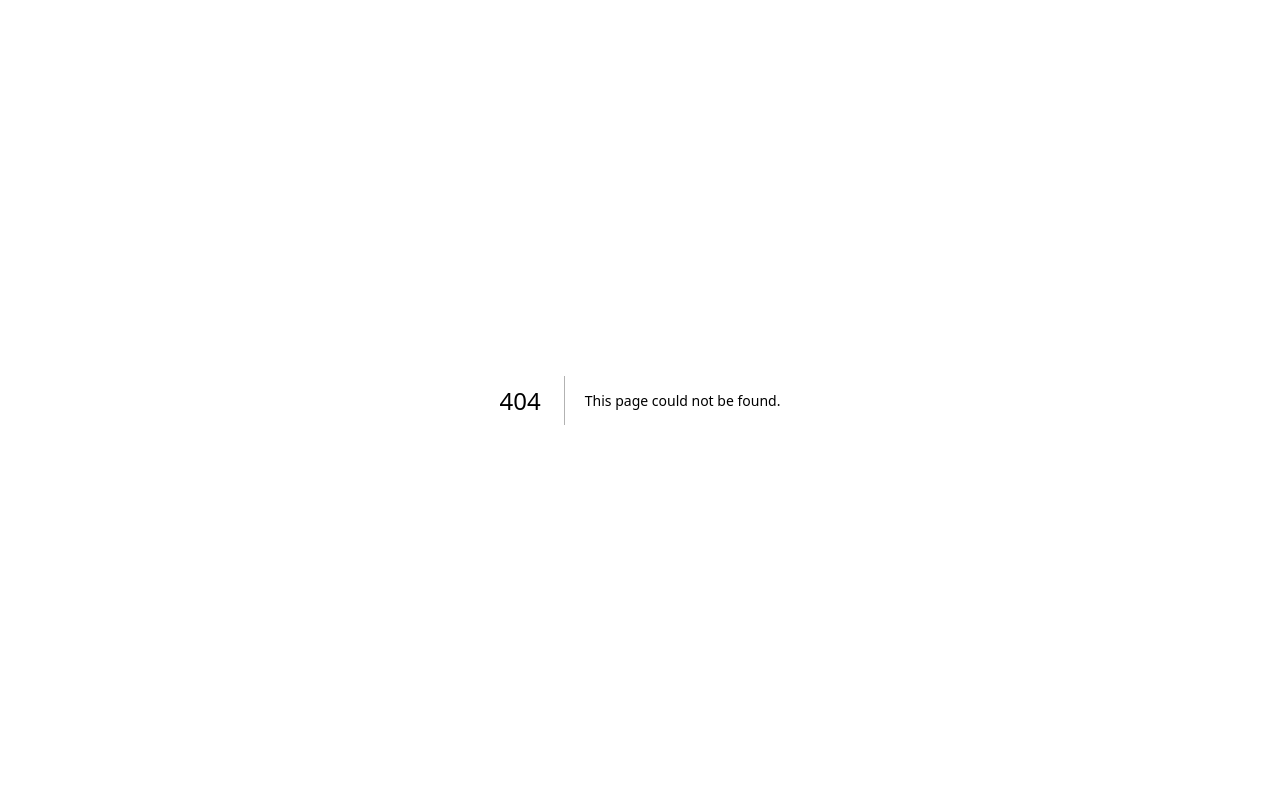
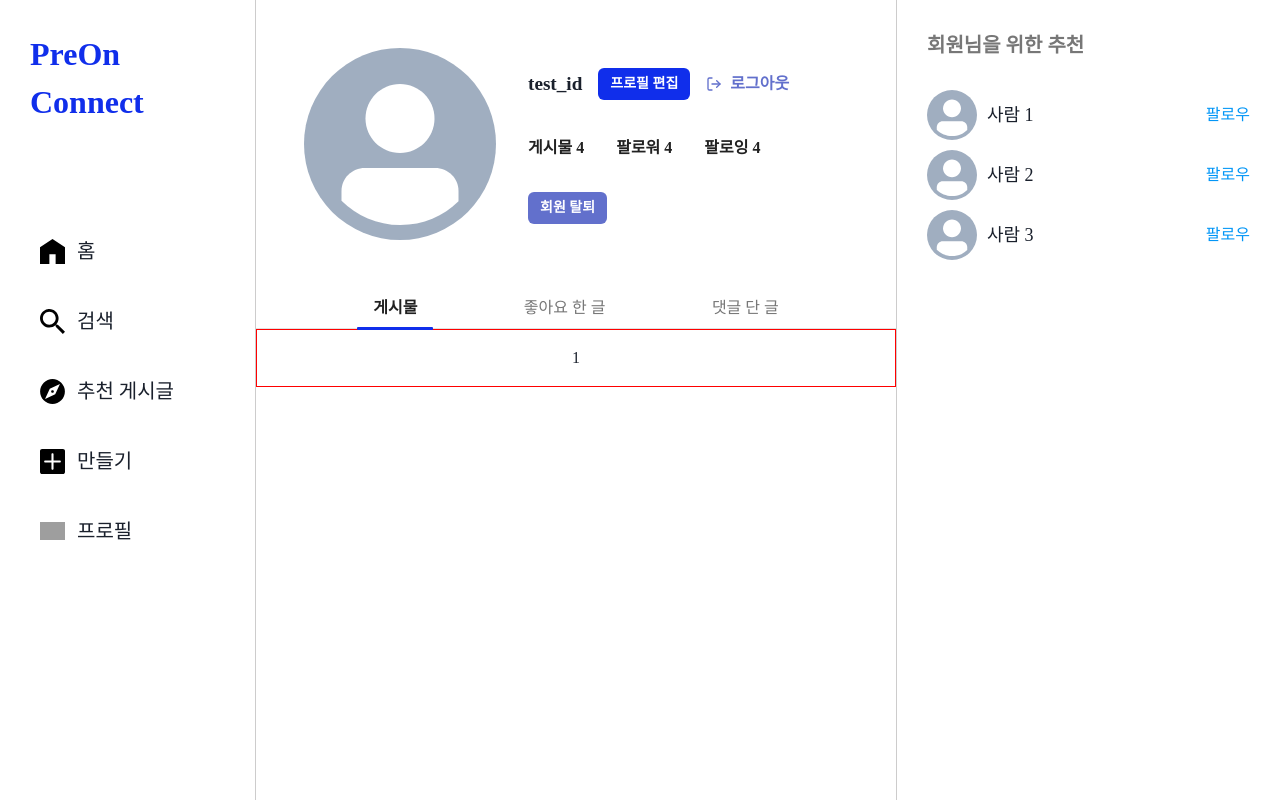
Before and after one commit to pre-on-connect/front-end, a Next.js app: page /user/1 in a window 1280 px wide. Before the commit this address had no page. Built offline with nearby package versions, Linux system fonts and the light colour scheme; grey boxes are pictures that could not be loaded.

Commit message:
Feature: 사용자페이지 추가

```diff
--- /dev/null
+++ b/src/app/user/[userid]/page.tsx
@@ -0,0 +1,22 @@
+import React from 'react';
+import {Flex} from "@chakra-ui/react";
+import UserProfileInfo from "@/components/UserProfileInfo";
+import UserArticle from "@/components/UserArticle";
+
+interface UserPageProps {
+    params:{
+        userid:string;
+    }
+}
+function UserPage({params:{userid}}:UserPageProps) {
+    console.log("userid: ",userid);
+    return (
+        <Flex flexDirection='column'>
+            <UserProfileInfo/>
+            <UserArticle userid={userid}/>
+        </Flex>
+
+    );
+}
+
+export default UserPage;
```
